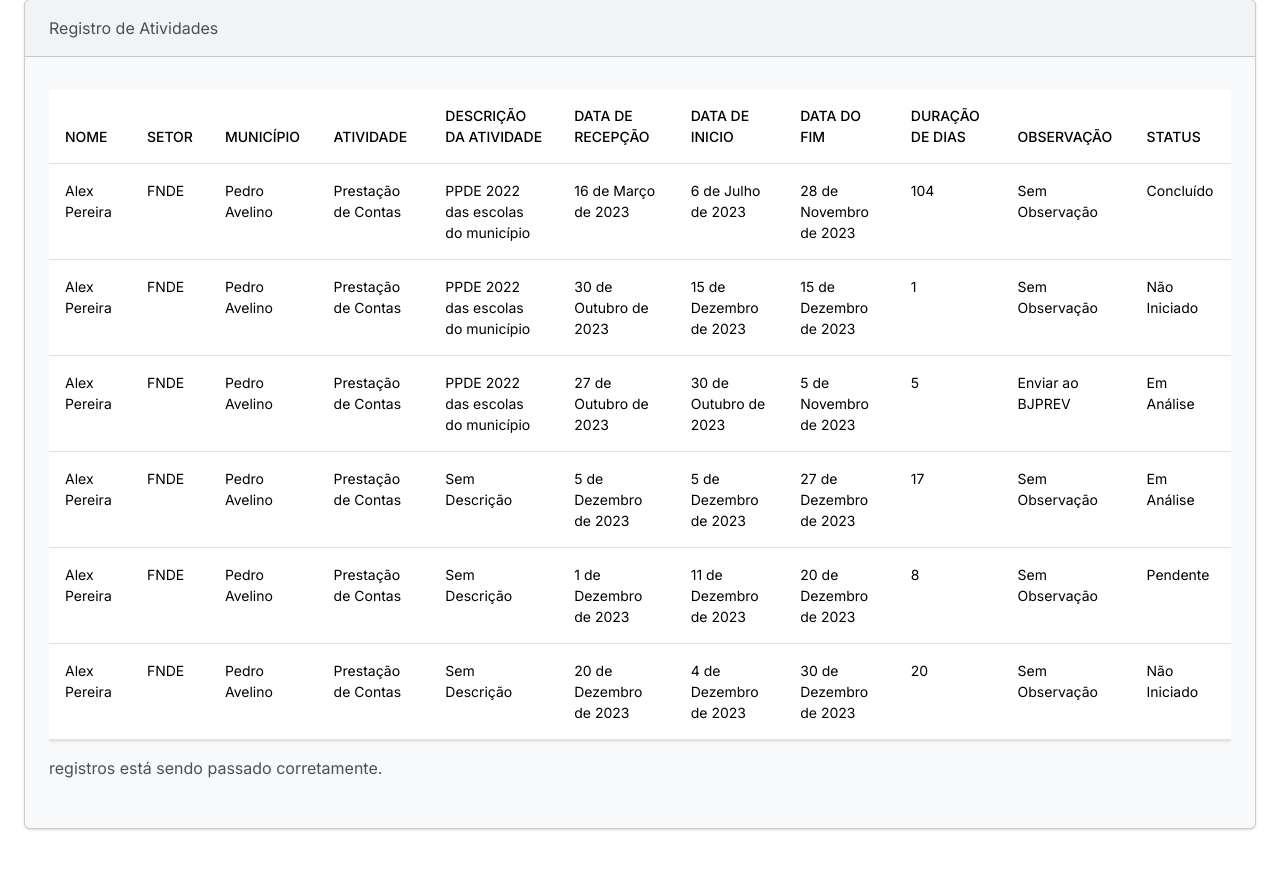
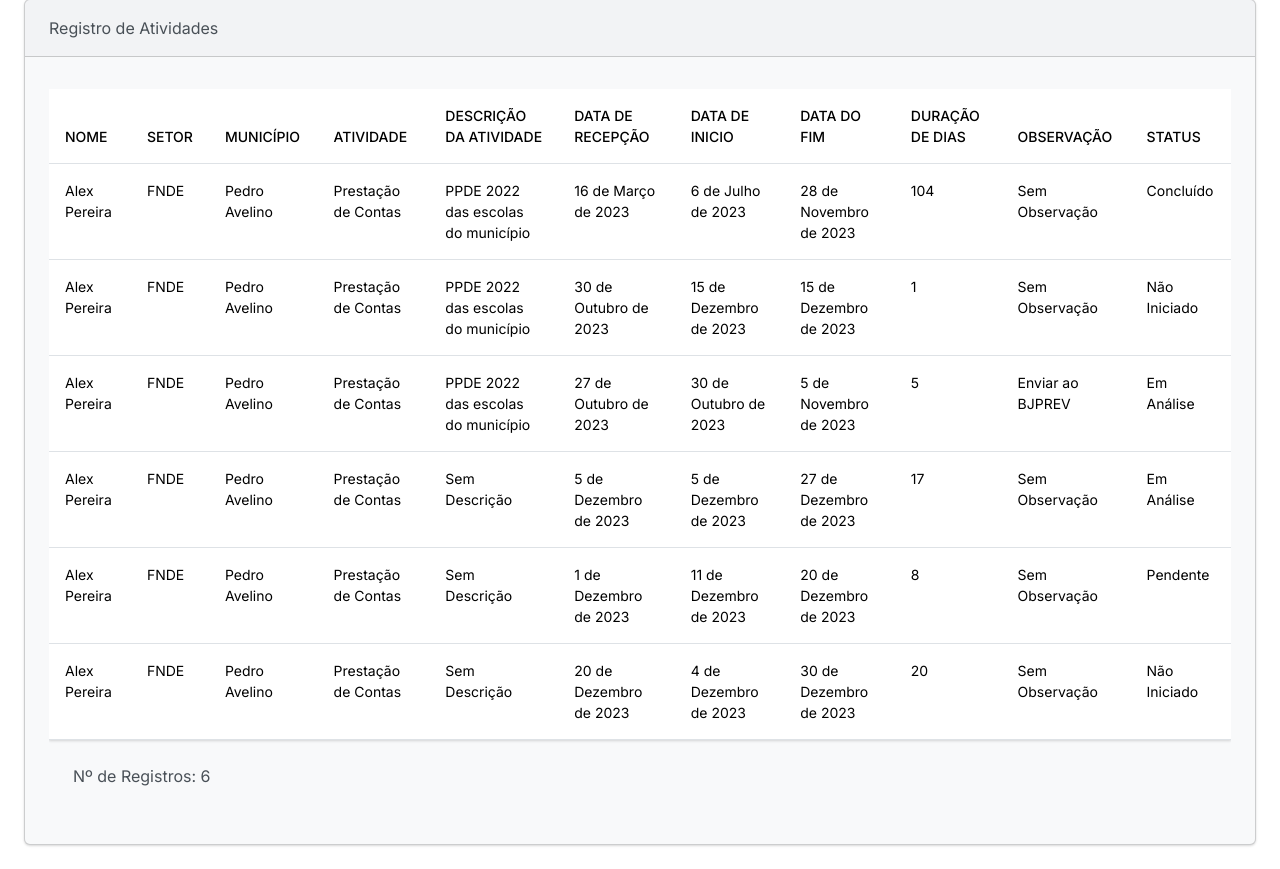
Before and after one commit to Flaviohmm/CACEX-, a Django app: page /visualizar_tabela/ in a window 1280 px wide. Shown: the part 83-952 px from the top of the page. Before the commit the page ends 913 px from the top, so only its background shows below. Run offline with Django 5.2, Linux system fonts and the light colour scheme; data comes from the database, SQL or seed files in the repository; both versions use the stored data as it was after the commit; some libraries are stand-ins or nearby versions.

Commit message:
Nº de Registros

```diff
--- a/plataforma/templates/visualizar_tabela.html
+++ b/plataforma/templates/visualizar_tabela.html
@@ -54,7 +54,7 @@
                     </tbody>
                   </table>
                   {% if registros %}
-                    <p>registros está sendo passado corretamente.</p>
+                    <p class="m-4">Nº de Registros: {{ registros.count}}</p>
                   {% else %}
                     <p>registros está vazio ou não está sendo passado corretamente.</p>
                   {% endif %}
```
Also changed, not shown: db.sqlite3.
